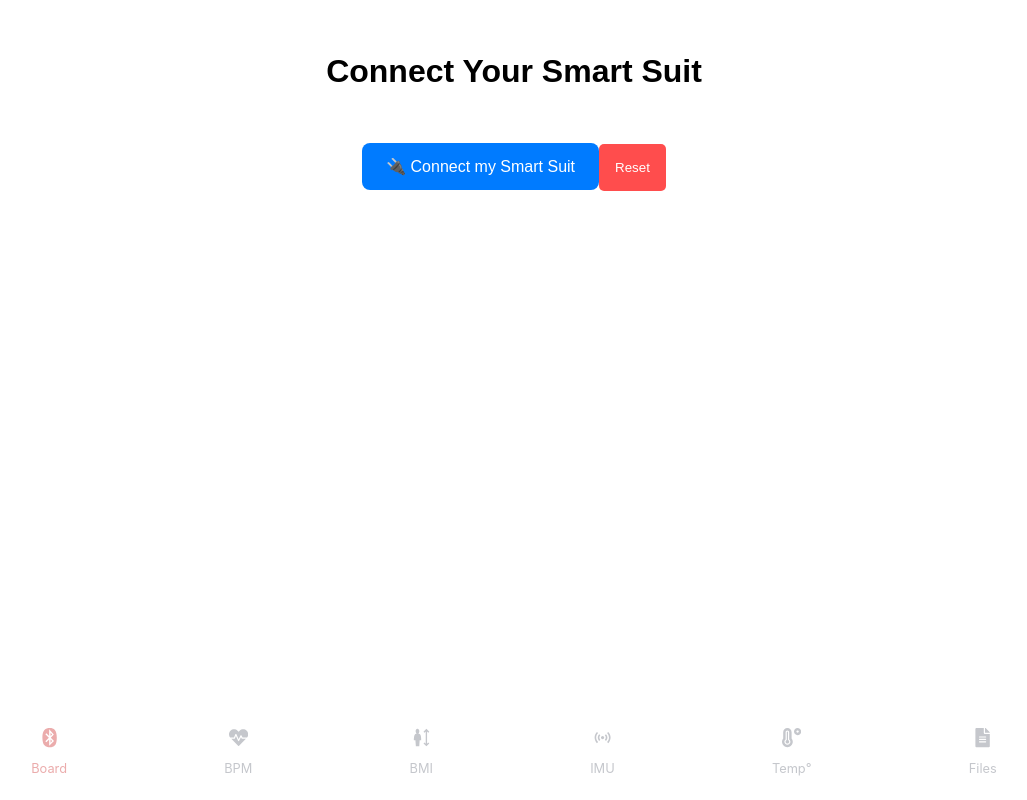
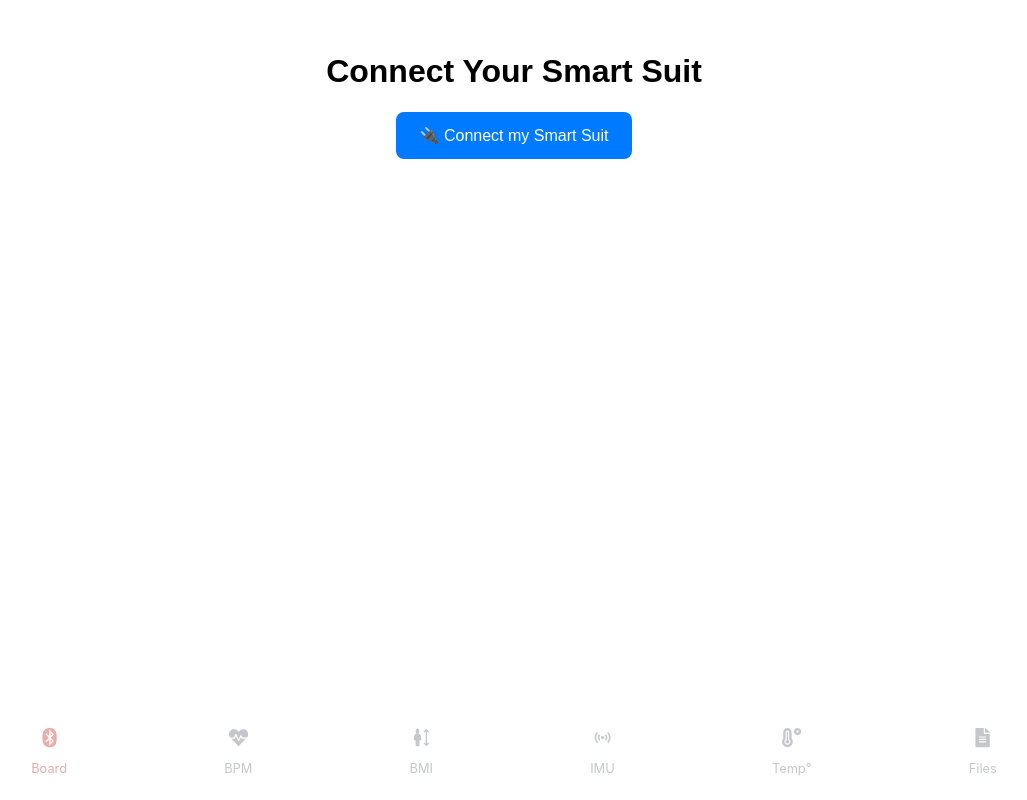
Before and after one commit to paulineRbln/ARDUINO_Astronaut_suit, a React (Create React App) app: page /connexion in a window 1280 px wide. Shown: the whole page, without its empty margins (126-1153 px from the left). Built offline with nearby package versions, Linux system fonts and the light colour scheme.

Commit message:
suppression du reset

```diff
--- a/src/Pages/Connexion.js
+++ b/src/Pages/Connexion.js
@@ -69,13 +69,6 @@ function Connexion() {
     }
   };
 
-  const resetLocalStorage = () => {
-    localStorage.removeItem("connectedDevice");
-    setConnectedDevice(null);
-    setDeviceName("");
-    setError("");
-  };
-
   useEffect(() => {
     console.log(connectedDevice);
     const interval = setInterval(() => {
@@ -110,20 +103,6 @@ function Connexion() {
         error={error}
       />
 
-      <button
-        style={{
-          marginTop: "2rem",
-          padding: "1rem",
-          backgroundColor: "#ff4d4d",
-          color: "white",
-          border: "none",
-          borderRadius: "5px",
-          cursor: "pointer"
-        }}
-        onClick={resetLocalStorage}
-      >
-        Reset
-      </button>
     </div>
   );
 }
```
